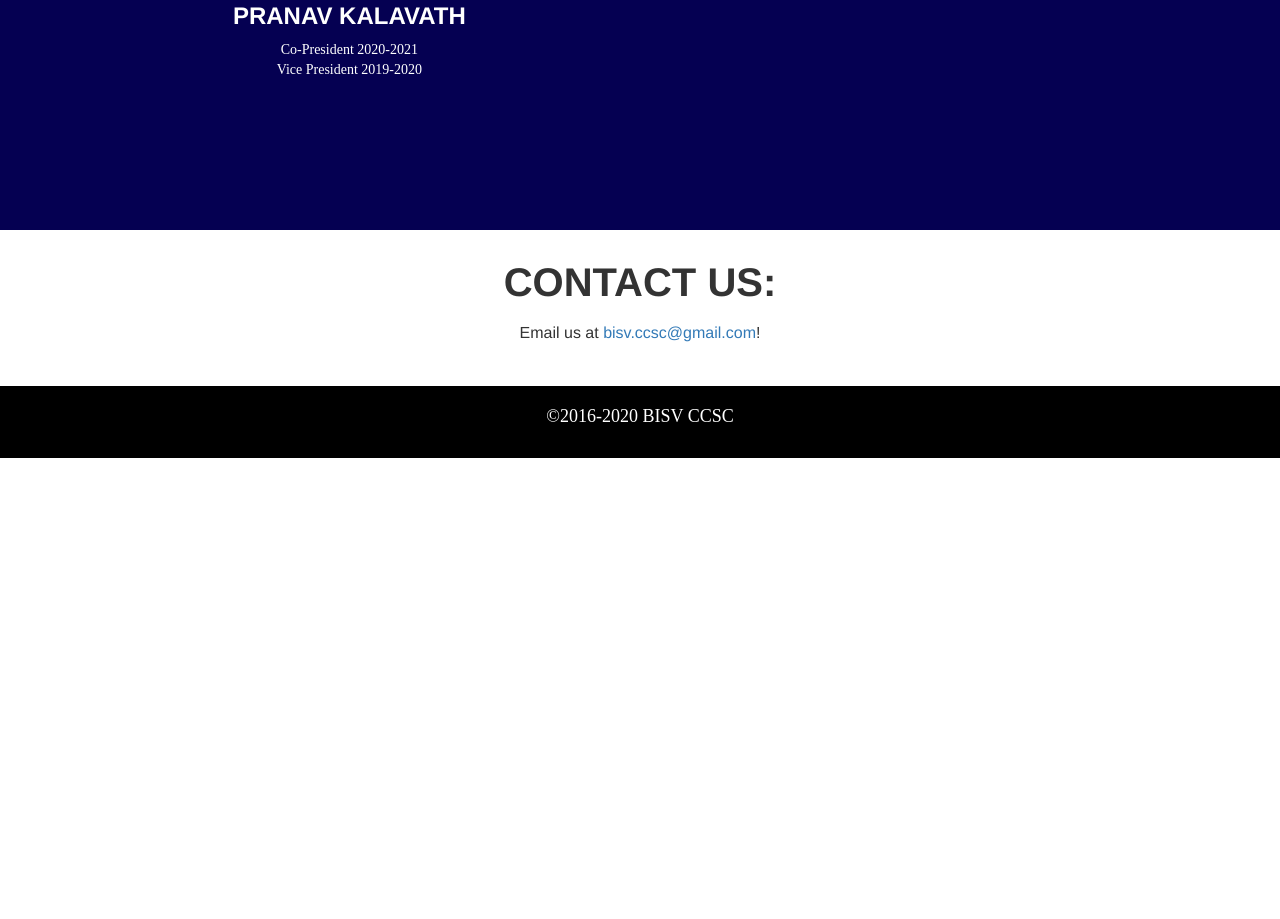
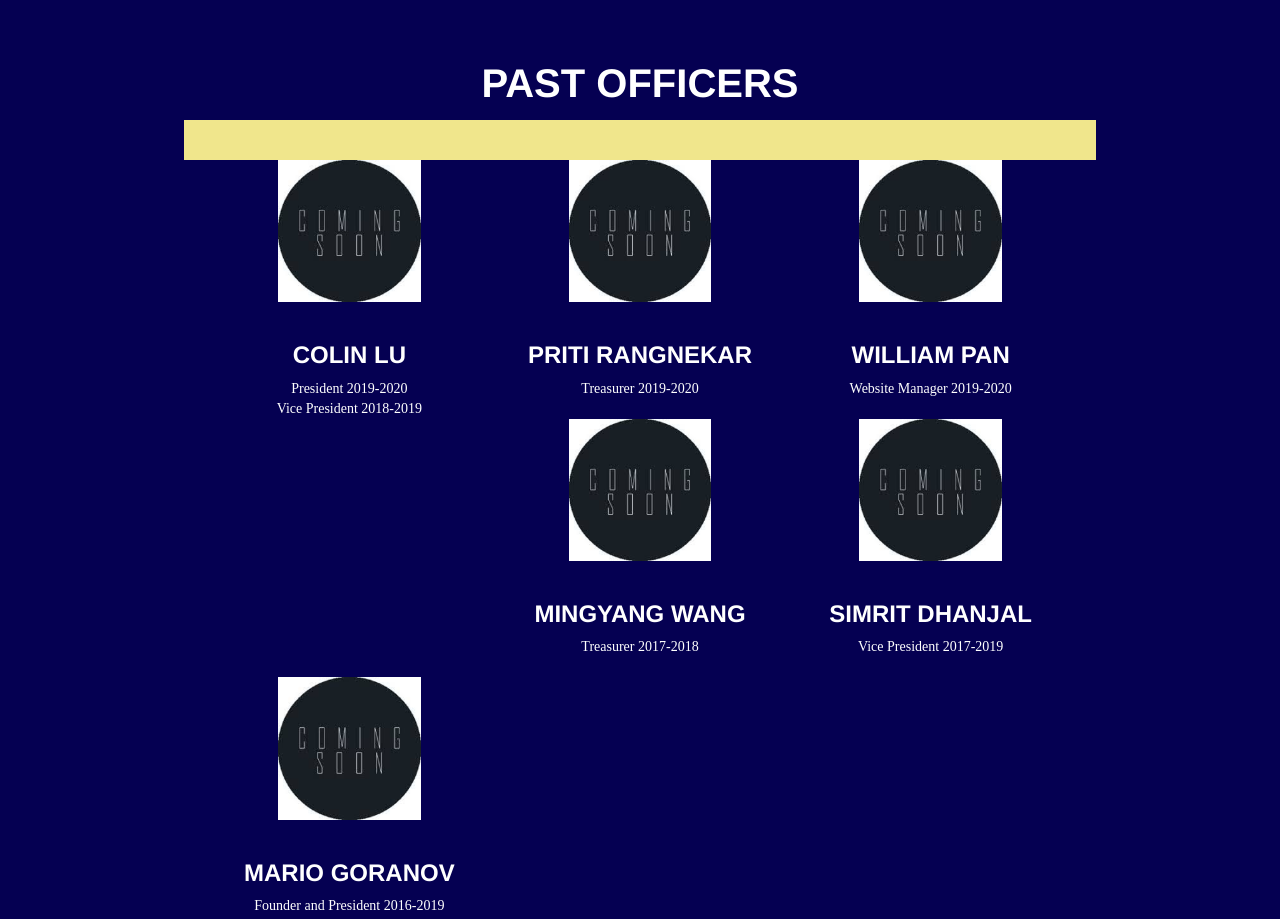
Before and after one commit to bisvccsc/bisvccsc.github.io, a plain HTML site: page index.html in a window 1280 px wide. Shown: the part 2927-3846 px from the top of the page. Before the commit the page ends 3385 px from the top, so only its background shows below. Drawn offline with nearby package versions, Linux system fonts and the light colour scheme; a script that the page names is missing; a web font is replaced by a local one.

Commit message:
Update index.html

```diff
--- a/index.html
+++ b/index.html
@@ -138,14 +138,14 @@
         <div class="container">
             <div class="row">
                 <div class="col-lg-12 text-center">
-                    <h2 style="color:white;" class="section-heading">Our Team</h2>
+                    <h2 style="color:white;" class="section-heading">Current Leadership</h2>
                 </div>
             </div>
       <div class="teamFor">
     <div class="col-sm-4">
       <figure>
         <img class="img-headshot" src="img/people/isitaCirc.png"/>
-		    <h3 style="color:white;" class="text-center">Isita Talukdar</h3>
+        <h3 style="color:white;" class="text-center">Isita Nandana Talukdar</h3>
         <figcaption style="color:white;" class="text-center">Co-President 2020-2021</figcaption>
         <figcaption style="color:white;" class="text-center">Vice President 2019-2020</figcaption>
     </figure>
@@ -160,24 +160,65 @@
                 </figure>
                 </div>
       </div>
+  </div>
+    </section>
 
+      <section class="bg-light-gray" id="team">
+        <div class="container">
+            <div class="row">
+                <div class="col-lg-12 text-center">
+                    <h2 style="color:white;" class="section-heading">Past Officers</h2>
+                </div>
+            </div>
       <div class="teamFor">
     <div class="col-sm-4">
       <figure>
-			    <img class="img-headshot" src="img/people/isitaCirc.png"/>
-			    <h3 style="color:white;" class="text-center">Isita "contact" Talukdar</h3>
-			    <figcaption style="color:white;" class="text-center">Co-President 2020-2021</figcaption>
-			    <figcaption style="color:white;" class="text-center">Vice President 2019-2020</figcaption>
+        <img class="img-headshot" src="img/coming_soon.jpeg"/>
+        <h3 style="color:white;" class="text-center">Colin Lu</h3>
+        <figcaption style="color:white;" class="text-center">President 2019-2020</figcaption>
+        <figcaption style="color:white;" class="text-center">Vice President 2018-2019</figcaption>
     </figure>
      </div>
 
      <div class="col-sm-4">
                   <figure>
                     <img class="img-headshot" src="img/coming_soon.jpeg"/>
-                    <h3 style="color:white;" class="text-center">Pranav Kalavath</h3>
-		    <figcaption style="color:white;" class="text-center">Co-President 2020-2021</figcaption>
-		    <figcaption style="color:white;" class="text-center">Vice President 2019-2020</figcaption>
+                    <h3 style="color:white;" class="text-center">Priti Rangnekar</h3>
+        <figcaption style="color:white;" class="text-center">Treasurer 2019-2020</figcaption>
                 </figure>
+                </div>
+
+      <div class="col-sm-4">
+                  <figure>
+                    <img class="img-headshot" src="img/coming_soon.jpeg"/>
+                    <h3 style="color:white;" class="text-center">William Pan</h3>
+        <figcaption style="color:white;" class="text-center">Website Manager 2019-2020</figcaption>
+                </figure>
+                </div>
+
+      <div class="col-sm-4">
+                  <figure>
+                    <img class="img-headshot" src="img/coming_soon.jpeg"/>
+                    <h3 style="color:white;" class="text-center">Mingyang Wang</h3>
+        <figcaption style="color:white;" class="text-center">Treasurer 2017-2018</figcaption>
+                </figure>
+                </div>
+
+     <div class="col-sm-4">
+                  <figure>
+                    <img class="img-headshot" src="img/coming_soon.jpeg"/>
+                    <h3 style="color:white;" class="text-center">Simrit Dhanjal</h3>
+        <figcaption style="color:white;" class="text-center">Vice President 2017-2019</figcaption>
+                </figure>
+                </div>
+
+     <div class="col-sm-4">
+                  <figure>
+                    <img class="img-headshot" src="img/coming_soon.jpeg"/>
+                    <h3 style="color:white;" class="text-center">Mario Goranov</h3>
+        <figcaption style="color:white;" class="text-center">Founder and President 2016-2019</figcaption>
+                </figure>
+                </div>
       </div>
   </div>
     </section>
```
Lines whose indentation alone changed are shown as unchanged.
